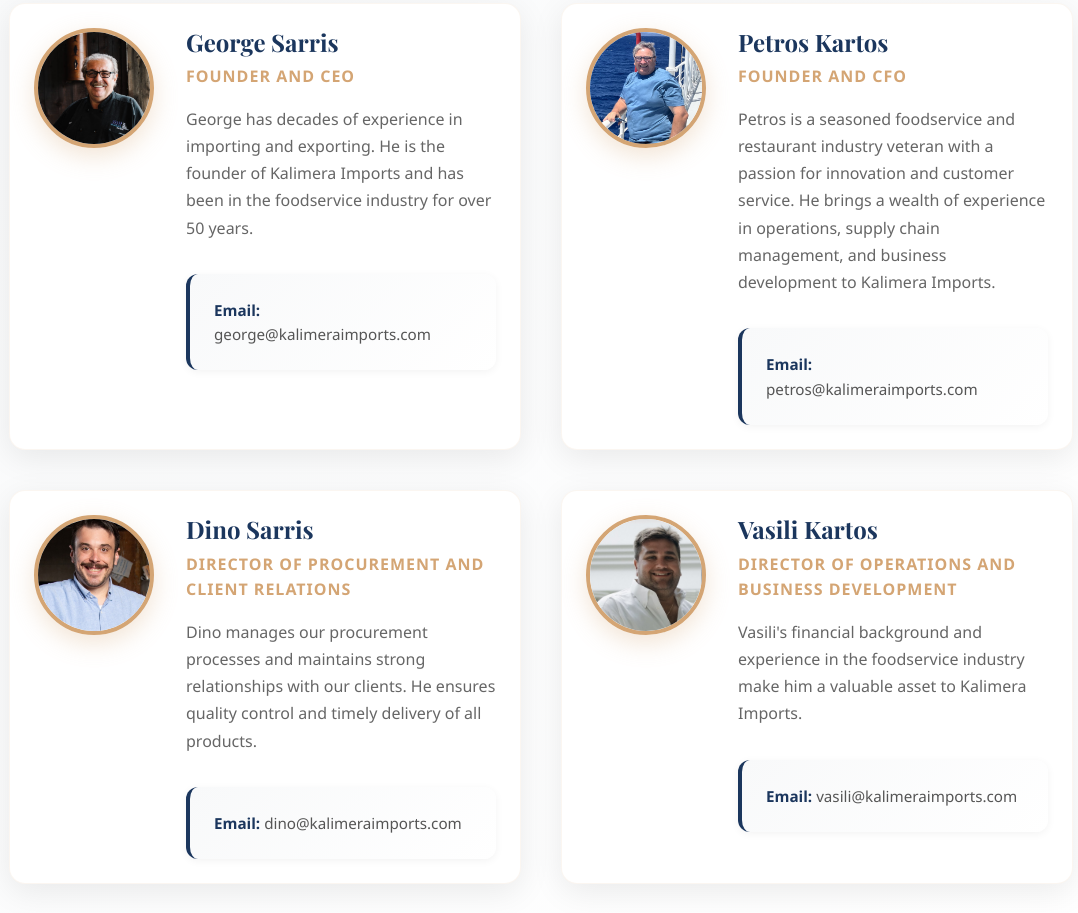
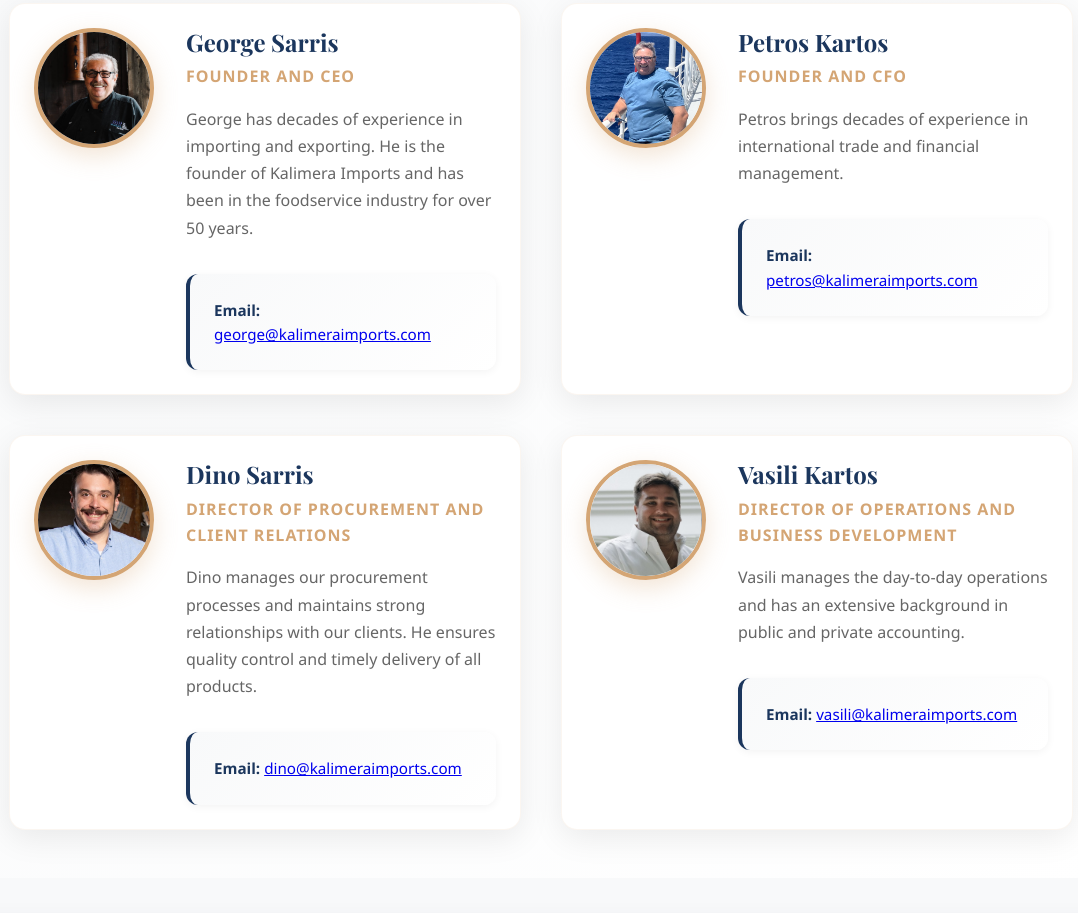
Before and after one commit to iancondoit/KalimeraSite, a plain HTML site: page index.html in a window 1280 px wide. Shown: the part 2747-3660 px from the top of the page, without its empty margins (99-1177 px from the left). Drawn offline with nearby package versions, Linux system fonts and the light colour scheme.

Commit message:
Make all emails clickable mailto links and set up contact form for iPage form handler to info@kalimeraimports.com

```diff
--- a/index.html
+++ b/index.html
@@ -159,7 +159,7 @@
                             <p class="team-role">Founder and CEO</p>
                             <p class="team-bio">George has decades of experience in importing and exporting. He is the founder of Kalimera Imports and has been in the foodservice industry for over 50 years.</p>
                             <div class="team-contact">
-                                <p><strong>Email:</strong> george@kalimeraimports.com</p>
+                                <p><strong>Email:</strong> <a href="mailto:george@kalimeraimports.com">george@kalimeraimports.com</a></p>
                             </div>
                         </div>
                     </div>
@@ -171,9 +171,9 @@
                         <div class="team-info">
                             <h4>Petros Kartos</h4>
                             <p class="team-role">Founder and CFO</p>
-                            <p class="team-bio">Petros is a seasoned foodservice and restaurant industry veteran with a passion for innovation and customer service. He brings a wealth of experience in operations, supply chain management, and business development to Kalimera Imports.</p>
+                            <p class="team-bio">Petros brings decades of experience in international trade and financial management.</p>
                             <div class="team-contact">
-                                <p><strong>Email:</strong> petros@kalimeraimports.com</p>
+                                <p><strong>Email:</strong> <a href="mailto:petros@kalimeraimports.com">petros@kalimeraimports.com</a></p>
                             </div>
                         </div>
                     </div>
@@ -187,7 +187,7 @@
                             <p class="team-role">Director of Procurement and Client Relations</p>
                             <p class="team-bio">Dino manages our procurement processes and maintains strong relationships with our clients. He ensures quality control and timely delivery of all products.</p>
                             <div class="team-contact">
-                                <p><strong>Email:</strong> dino@kalimeraimports.com</p>
+                                <p><strong>Email:</strong> <a href="mailto:dino@kalimeraimports.com">dino@kalimeraimports.com</a></p>
                             </div>
                         </div>
                     </div>
@@ -199,9 +199,9 @@
                         <div class="team-info">
                             <h4>Vasili Kartos</h4>
                             <p class="team-role">Director of Operations and Business Development</p>
-                            <p class="team-bio">Vasili's financial background and experience in the foodservice industry make him a valuable asset to Kalimera Imports.</p>
+                            <p class="team-bio">Vasili manages the day-to-day operations and has an extensive background in public and private accounting.</p>
                             <div class="team-contact">
-                                <p><strong>Email:</strong> vasili@kalimeraimports.com</p>
+                                <p><strong>Email:</strong> <a href="mailto:vasili@kalimeraimports.com">vasili@kalimeraimports.com</a></p>
                             </div>
                         </div>
                     </div>
@@ -449,7 +449,7 @@
                             501 32nd St South<br>
                             Birmingham, AL 35233<br>
                             Phone: (205) 538-1213<br>
-                            Email: sales@kalimeraimports.com</p>
+                            Email: <a href="mailto:sales@kalimeraimports.com">sales@kalimeraimports.com</a></p>
                         </div>
                         <div class="contact-item">
                             <h4>Business Hours</h4>
@@ -460,7 +460,8 @@
                 </div>
                 <div class="contact-form">
                     <h3>Inquiry Form</h3>
-                    <form class="inquiry-form">
+                    <form class="inquiry-form" method="POST" action="/formmail.php">
+                        <input type="hidden" name="recipient" value="info@kalimeraimports.com">
                         <div class="form-row">
                             <div class="form-group">
                                 <label for="first-name">First Name</label>
@@ -511,7 +512,7 @@
                     501 32nd St South<br>
                     Birmingham, AL 35233<br>
                     (205) 538-1213<br>
-                    sales@kalimeraimports.com</p>
+                    Email: <a href="mailto:sales@kalimeraimports.com">sales@kalimeraimports.com</a></p>
                 </div>
                 <div class="footer-links">
                     <h4>Quick Links</h4>
```
Also changed, not shown: 4 other files.
